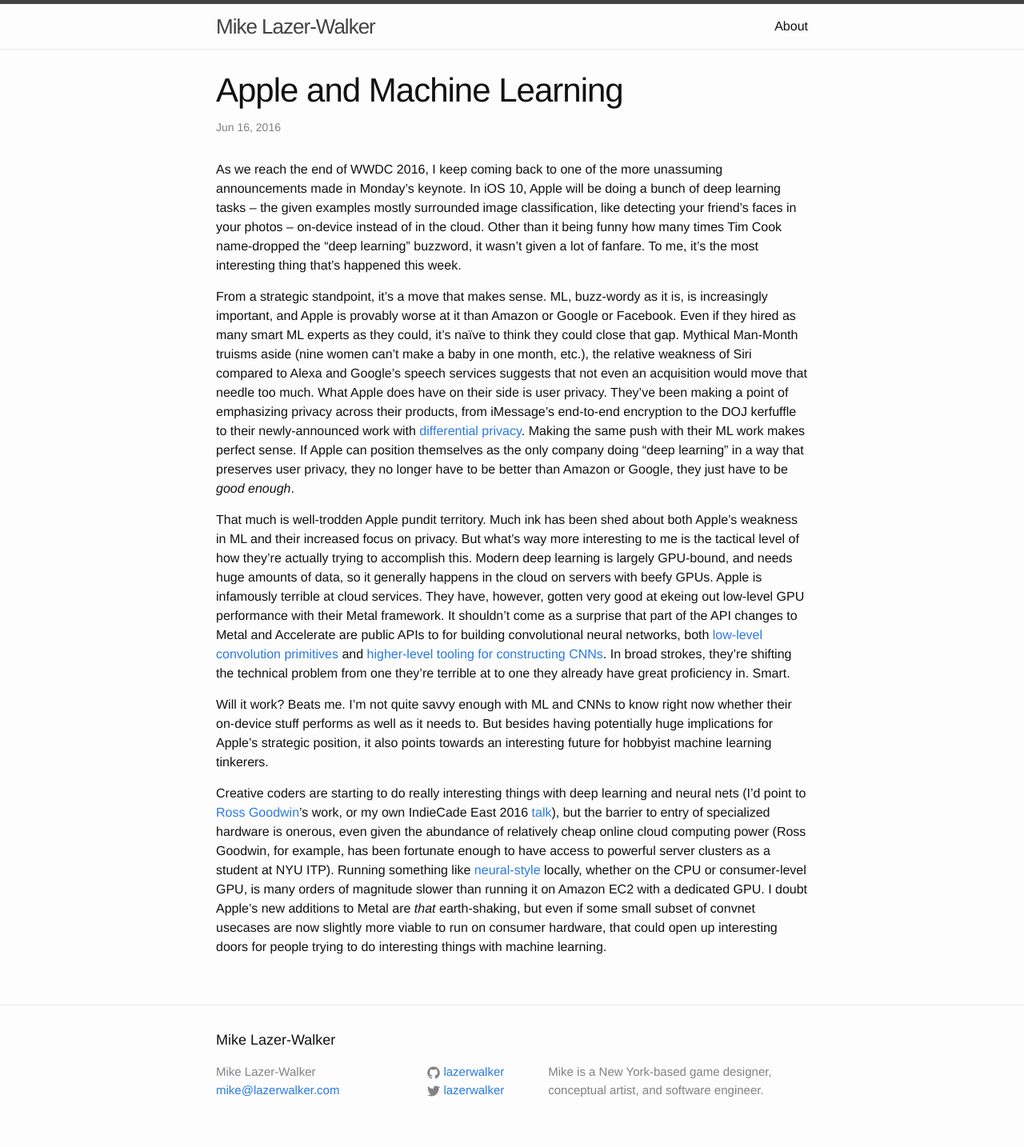
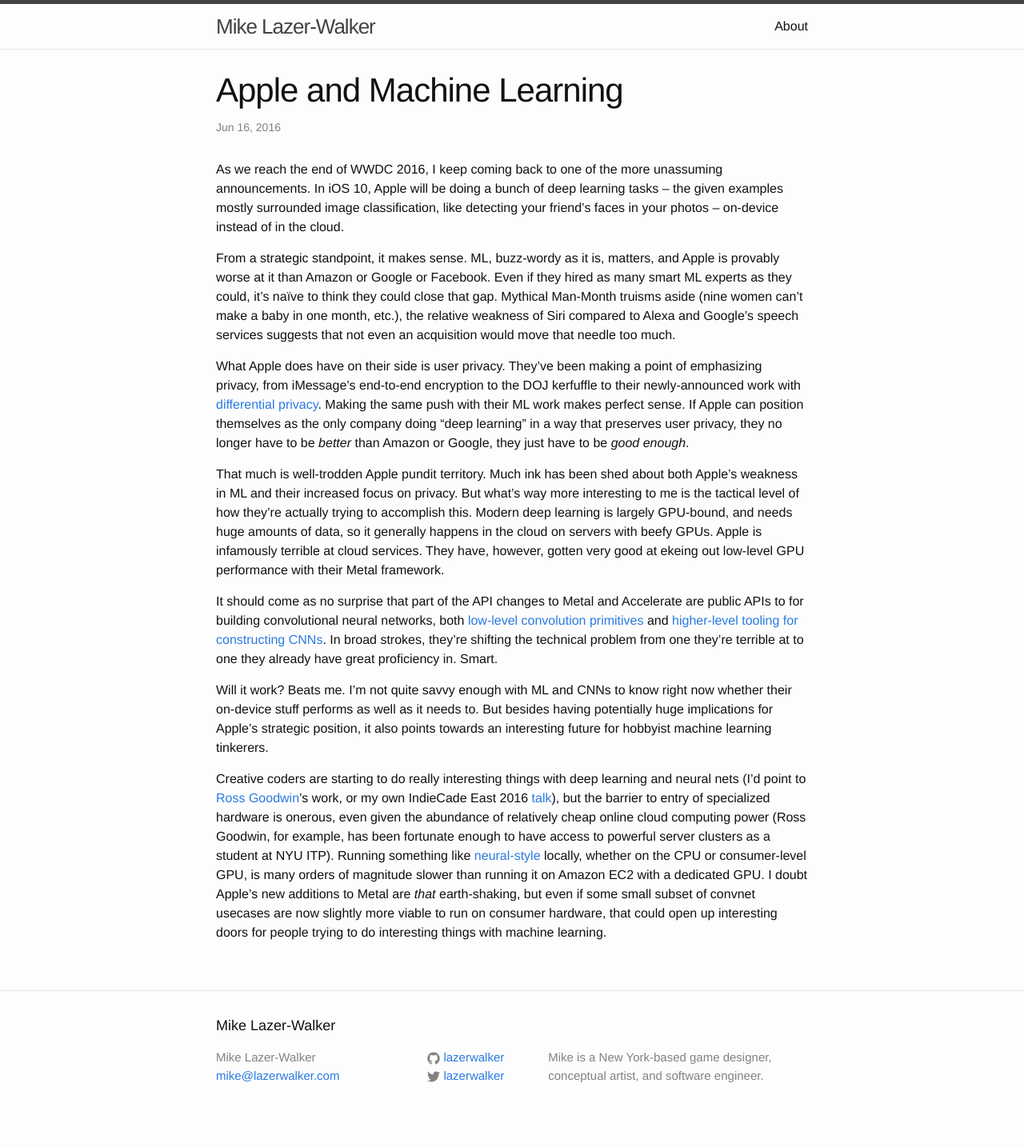
Before and after one commit to lazerwalker/blog, a Jekyll site: the page built from _posts/2016-06-16-apple-and-machine-learning.md, in a window 1280 px wide. Shown: the whole page at 80% size. Built offline with Jekyll 4.4.1, drawn with Linux system fonts in a browser that asks for light colours.

Commit message:
Add more linebreaks

```diff
--- a/_posts/2016-06-16-apple-and-machine-learning.md
+++ b/_posts/2016-06-16-apple-and-machine-learning.md
@@ -6,11 +6,15 @@
 categories:
 ---
 
-As we reach the end of WWDC 2016, I keep coming back to one of the more unassuming announcements made in Monday's keynote. In iOS 10, Apple will be doing a bunch of deep learning tasks – the given examples mostly surrounded image classification, like detecting your friend's faces in your photos – on-device instead of in the cloud. Other than it being funny how many times Tim Cook name-dropped the "deep learning" buzzword, it wasn't given a lot of fanfare. To me, it's the most interesting thing that's happened this week.
+As we reach the end of WWDC 2016, I keep coming back to one of the more unassuming announcements. In iOS 10, Apple will be doing a bunch of deep learning tasks – the given examples mostly surrounded image classification, like detecting your friend's faces in your photos – on-device instead of in the cloud.
 
-From a strategic standpoint, it's a move that makes sense. ML, buzz-wordy as it is, is increasingly important, and Apple is provably worse at it than Amazon or Google or Facebook. Even if they hired as many smart ML experts as they could, it's naïve to think they could close that gap. Mythical Man-Month truisms aside (nine women can't make a baby in one month, etc.), the relative weakness of Siri compared to Alexa and Google's speech services suggests that not even an acquisition would move that needle too much. What Apple does have on their side is user privacy. They've been making a point of emphasizing privacy across their products, from iMessage's end-to-end encryption to the DOJ kerfuffle to their newly-announced work with [differential privacy](http://blog.cryptographyengineering.com/2016/06/what-is-differential-privacy.html). Making the same push with their ML work makes perfect sense. If Apple can position themselves as the only company doing "deep learning" in a way that preserves user privacy, they no longer have to be better than Amazon or Google, they just have to be *good enough*.
+From a strategic standpoint, it makes sense. ML, buzz-wordy as it is, matters, and Apple is provably worse at it than Amazon or Google or Facebook. Even if they hired as many smart ML experts as they could, it's naïve to think they could close that gap. Mythical Man-Month truisms aside (nine women can't make a baby in one month, etc.), the relative weakness of Siri compared to Alexa and Google's speech services suggests that not even an acquisition would move that needle too much.
 
-That much is well-trodden Apple pundit territory. Much ink has been shed about both Apple's weakness in ML and their increased focus on privacy. But what's way more interesting to me is the tactical level of how they're actually trying to accomplish this. Modern deep learning is largely GPU-bound, and needs huge amounts of data, so it generally happens in the cloud on servers with beefy GPUs. Apple is infamously terrible at cloud services. They have, however, gotten very good at ekeing out low-level GPU performance with their Metal framework. It shouldn't come as a surprise that part of the API changes to Metal and Accelerate are public APIs to for building convolutional neural networks, both [low-level convolution primitives](https://developer.apple.com/library/prerelease/content/samplecode/BasicNeuralNetworkSubroutines/Introduction/Intro.html#//apple_ref/doc/uid/TP40017299) and [higher-level tooling for constructing CNNs](https://developer.apple.com/reference/metalperformanceshaders). In broad strokes, they're shifting the technical problem from one they're terrible at to one they already have great proficiency in. Smart.
+What Apple does have on their side is user privacy. They've been making a point of emphasizing privacy, from iMessage's end-to-end encryption to the DOJ kerfuffle to their newly-announced work with [differential privacy](http://blog.cryptographyengineering.com/2016/06/what-is-differential-privacy.html). Making the same push with their ML work makes perfect sense. If Apple can position themselves as the only company doing "deep learning" in a way that preserves user privacy, they no longer have to be *better* than Amazon or Google, they just have to be *good enough*.
+
+That much is well-trodden Apple pundit territory. Much ink has been shed about both Apple's weakness in ML and their increased focus on privacy. But what's way more interesting to me is the tactical level of how they're actually trying to accomplish this. Modern deep learning is largely GPU-bound, and needs huge amounts of data, so it generally happens in the cloud on servers with beefy GPUs. Apple is infamously terrible at cloud services. They have, however, gotten very good at ekeing out low-level GPU performance with their Metal framework.
+
+It should come as no surprise that part of the API changes to Metal and Accelerate are public APIs to for building convolutional neural networks, both [low-level convolution primitives](https://developer.apple.com/library/prerelease/content/samplecode/BasicNeuralNetworkSubroutines/Introduction/Intro.html#//apple_ref/doc/uid/TP40017299) and [higher-level tooling for constructing CNNs](https://developer.apple.com/reference/metalperformanceshaders). In broad strokes, they're shifting the technical problem from one they're terrible at to one they already have great proficiency in. Smart.
 
 Will it work? Beats me. I'm not quite savvy enough with ML and CNNs to know right now whether their on-device stuff performs as well as it needs to. But besides having potentially huge implications for Apple's strategic position, it also points towards an interesting future for hobbyist machine learning tinkerers.
 
```
